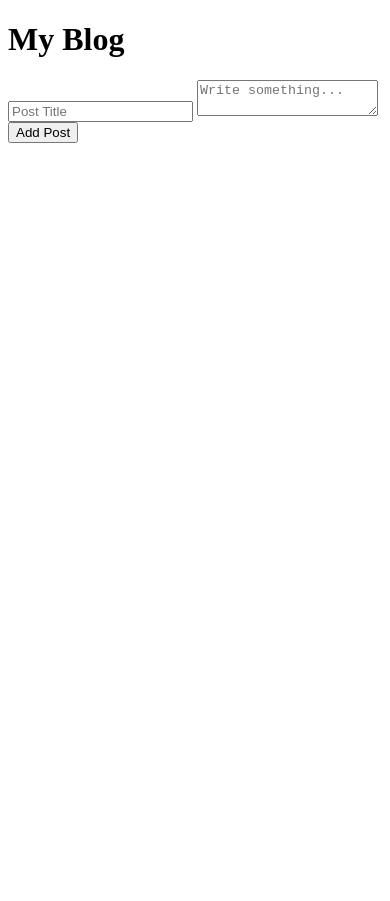
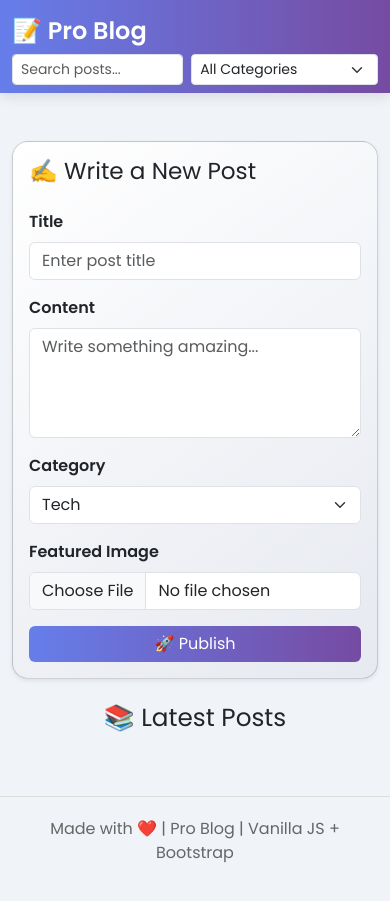
Before and after one commit to subahanpathan/blog, a plain HTML site: page index.html in a window 390 px wide. Before the commit the page ends 844 px from the top, so only its background shows below. Drawn offline with nearby package versions, Linux system fonts and the light colour scheme.

Commit message:
Update index.html

```diff
--- a/index.html
+++ b/index.html
@@ -2,23 +2,191 @@
 <html lang="en">
 <head>
   <meta charset="UTF-8">
-  <meta name="viewport" content="width=device-width, initial-scale=1.0">
-  <title>Simple Blog</title>
-  <link rel="stylesheet" href="styles.css">
+  <title>Pro Blog</title>
+  <link href="https://cdn.jsdelivr.net/npm/bootstrap@5.3.0/dist/css/bootstrap.min.css" rel="stylesheet">
+  <link href="https://fonts.googleapis.com/css2?family=Poppins:wght@400;600&display=swap" rel="stylesheet">
+  <style>
+    body {
+      font-family: 'Poppins', sans-serif;
+      background: #f0f3f8;
+      margin:0;
+      padding:0;
+    }
+    .navbar {
+      background: linear-gradient(90deg, #667eea, #764ba2);
+      box-shadow: 0 4px 12px rgba(0,0,0,0.1);
+    }
+    .navbar-brand {
+      font-weight: 600;
+      font-size: 1.5rem;
+    }
+    .card {
+      border-radius: 16px;
+      overflow: hidden;
+      transition: transform 0.3s ease, box-shadow 0.3s ease;
+      background: linear-gradient(145deg, #ffffff, #e6e9f0);
+    }
+    .card:hover {
+      transform: translateY(-8px) scale(1.02);
+      box-shadow: 0 15px 35px rgba(0,0,0,0.2);
+    }
+    .post-img {
+      width: 100%;
+      height: 200px;
+      object-fit: cover;
+      border-bottom: 1px solid #ddd;
+      transition: transform 0.3s ease;
+    }
+    .post-img:hover {
+      transform: scale(1.05);
+    }
+    .badge {
+      font-size: 0.75rem;
+    }
+    .like-btn {
+      border: none;
+      background: none;
+      font-size: 1.1rem;
+      cursor: pointer;
+      color: #e74c3c;
+      transition: transform 0.2s ease;
+    }
+    .like-btn:hover {
+      transform: scale(1.3);
+    }
+    footer {
+      text-align: center;
+      padding: 20px;
+      margin-top: 40px;
+      color: #666;
+      border-top: 1px solid #ddd;
+    }
+    #posts .card-body {
+      display: flex;
+      flex-direction: column;
+    }
+    #posts .card-text {
+      flex-grow:1;
+    }
+    input, textarea, select {
+      transition: box-shadow 0.3s ease;
+    }
+    input:focus, textarea:focus, select:focus {
+      box-shadow: 0 0 8px rgba(102,126,234,0.5);
+      outline: none;
+    }
+    .btn-primary {
+      background: linear-gradient(90deg, #667eea, #764ba2);
+      border: none;
+    }
+    .btn-primary:hover {
+      background: linear-gradient(90deg, #764ba2, #667eea);
+    }
+    .modal-content {
+      border-radius: 16px;
+    }
+  </style>
 </head>
 <body>
-  <h1>My Blog</h1>
+  <!-- Navbar -->
+  <nav class="navbar navbar-dark">
+    <div class="container d-flex justify-content-between">
+      <a class="navbar-brand" href="#">📝 Pro Blog</a>
+      <form class="d-flex">
+        <input id="searchInput" class="form-control form-control-sm me-2" type="search" placeholder="Search posts...">
+        <select id="categoryFilter" class="form-select form-select-sm">
+          <option value="">All Categories</option>
+          <option value="Tech">Tech</option>
+          <option value="Lifestyle">Lifestyle</option>
+          <option value="Travel">Travel</option>
+          <option value="Food">Food</option>
+          <option value="Other">Other</option>
+        </select>
+      </form>
+    </div>
+  </nav>
 
-  <!-- Post Form -->
-  <form id="postForm">
-    <input type="text" id="title" placeholder="Post Title" required>
-    <textarea id="content" placeholder="Write something..." required></textarea>
-    <button type="submit">Add Post</button>
-  </form>
+  <!-- Main Container -->
+  <div class="container mt-5">
+    <!-- Form -->
+    <div class="row justify-content-center mb-4">
+      <div class="col-md-8">
+        <div class="card shadow-sm">
+          <div class="card-body">
+            <h3 class="mb-4">✍️ Write a New Post</h3>
+            <form id="postForm">
+              <div class="mb-3">
+                <label class="form-label fw-semibold">Title</label>
+                <input type="text" id="title" class="form-control" placeholder="Enter post title" required>
+              </div>
+              <div class="mb-3">
+                <label class="form-label fw-semibold">Content</label>
+                <textarea id="content" class="form-control" rows="4" placeholder="Write something amazing..." required></textarea>
+              </div>
+              <div class="mb-3">
+                <label class="form-label fw-semibold">Category</label>
+                <select id="category" class="form-select" required>
+                  <option value="Tech">Tech</option>
+                  <option value="Lifestyle">Lifestyle</option>
+                  <option value="Travel">Travel</option>
+                  <option value="Food">Food</option>
+                  <option value="Other">Other</option>
+                </select>
+              </div>
+              <div class="mb-3">
+                <label class="form-label fw-semibold">Featured Image</label>
+                <input type="file" id="image" class="form-control" accept="image/*">
+              </div>
+              <button type="submit" class="btn btn-primary w-100">🚀 Publish</button>
+            </form>
+          </div>
+        </div>
+      </div>
+    </div>
 
-  <!-- Posts Container -->
-  <div id="posts"></div>
+    <!-- Posts -->
+    <h2 class="mb-4 text-center">📚 Latest Posts</h2>
+    <div class="row" id="posts"></div>
+  </div>
 
+  <!-- Modal for Read More -->
+  <div class="modal fade" id="readMoreModal" tabindex="-1">
+    <div class="modal-dialog modal-lg">
+      <div class="modal-content">
+        <div class="modal-header">
+          <h5 class="modal-title" id="modalTitle"></h5>
+          <button type="button" class="btn-close" data-bs-dismiss="modal"></button>
+        </div>
+        <div class="modal-body">
+          <img id="modalImage" class="img-fluid mb-3 d-none" alt="Post Image">
+          <div id="modalContent" class="mb-3"></div>
+
+          <!-- Comments Section -->
+          <hr>
+          <h6>💬 Comments</h6>
+          <ul id="commentsList" class="list-group mb-3"></ul>
+          <div class="input-group mb-2">
+            <input type="text" id="commentNameInput" class="form-control" placeholder="Your Name">
+          </div>
+          <div class="input-group">
+            <input type="text" id="commentInput" class="form-control" placeholder="Add a comment...">
+            <button class="btn btn-primary" id="addCommentBtn">Post</button>
+          </div>
+        </div>
+        <div class="modal-footer">
+          <span class="badge bg-secondary" id="modalCategory"></span>
+          <small class="text-muted ms-2" id="modalDate"></small>
+        </div>
+      </div>
+    </div>
+  </div>
+
+  <!-- Footer -->
+  <footer>
+    <p>Made with ❤️ | Pro Blog | Vanilla JS + Bootstrap</p>
+  </footer>
+
+  <script src="https://cdn.jsdelivr.net/npm/bootstrap@5.3.0/dist/js/bootstrap.bundle.min.js"></script>
   <script src="app.js"></script>
 </body>
 </html>
```
